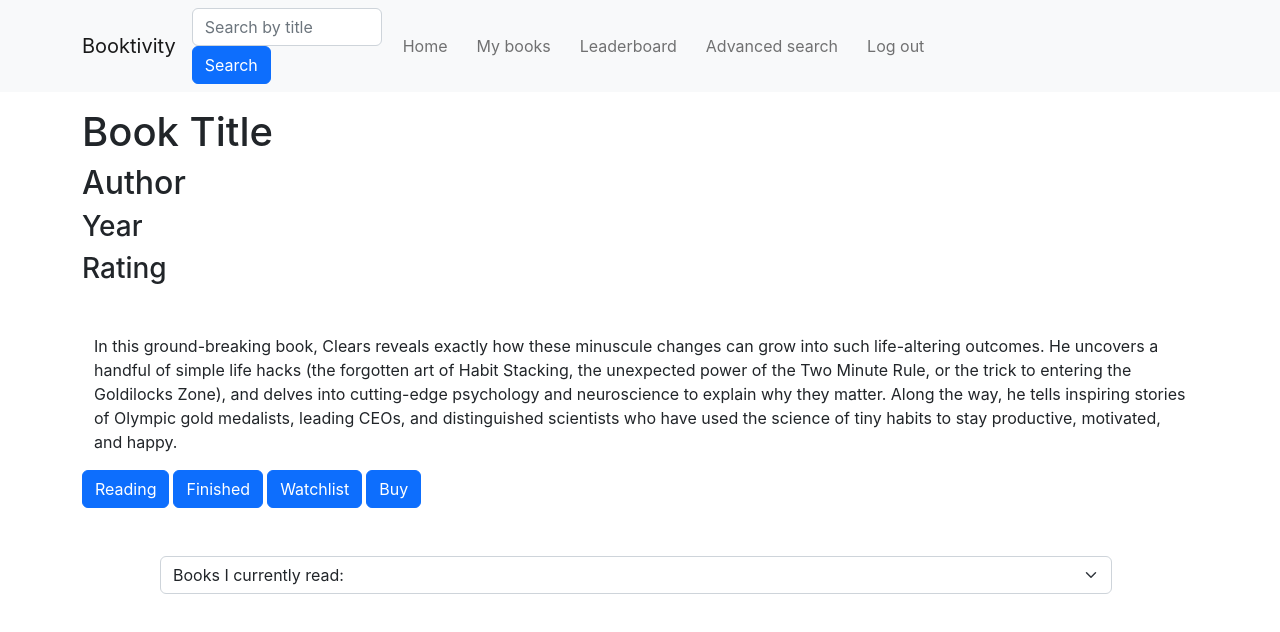
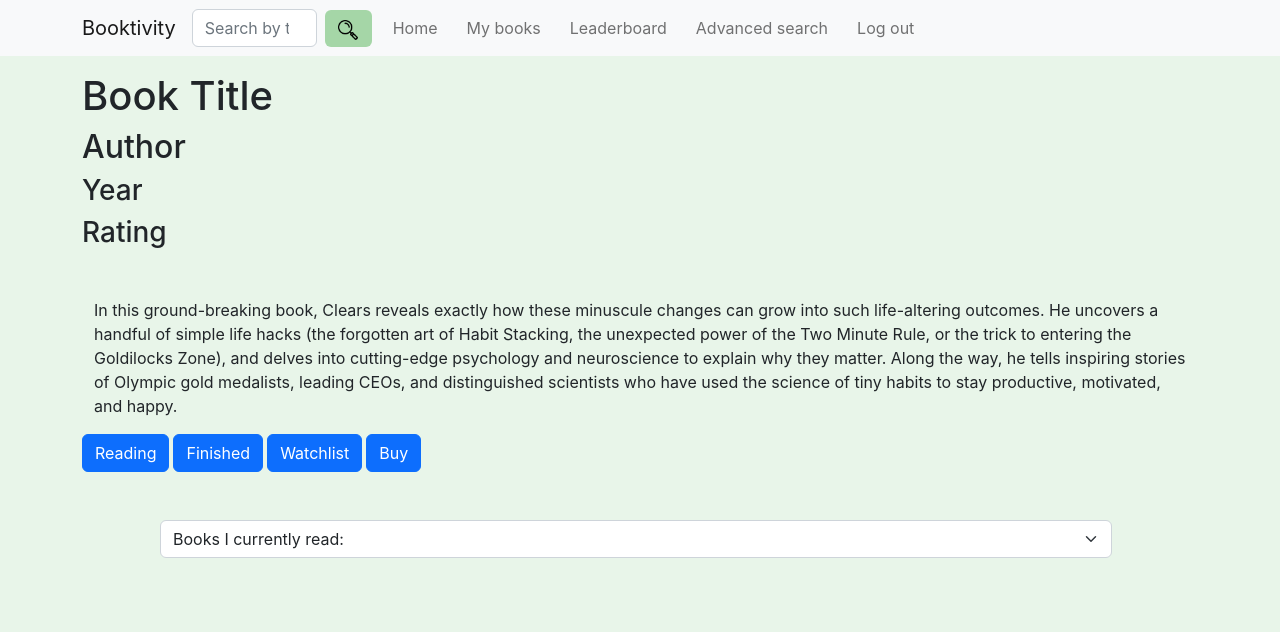
Before and after one commit to Finalcreature/Booktivity_fe, a React (Create React App) app: page / in a window 1280 px wide. Shown: the top 632 px of the page. Built offline with nearby package versions, Linux system fonts and the light colour scheme.

Commit message:
some colors

```diff
--- a/src/App.css
+++ b/src/App.css
@@ -8,6 +8,7 @@ body {
   height: 100%;
   margin: 0;
   padding: 0;
+  background-color: #E8F5E9 ;
 }
 
 .nav-bar-link {
@@ -19,5 +20,28 @@ body {
 }
 
 .search-container {
-  width: 190px;
+  display: flex;
 }
+
+.search-btn{
+  background-color: #A5D6A7;
+  border: none;
+  margin-top: 1px;
+}
+
+.input-search-container {
+  width: 180px;
+}
+
+.book-card-container {
+  padding: 0px;
+}
+
+.book-card {
+  box-shadow: 1px 2px 9px #BDBDBD;
+}
+
+.book-card-btn {
+  background-color: #27AE60;
+  border: none;
+}
--- a/src/components/BookCard.jsx
+++ b/src/components/BookCard.jsx
@@ -8,18 +8,18 @@ function BookCard ({ id, picture, title, author, year, rating, isbn }) {
 
   return (
     <div className="book-card-container">
-      <Card className="book-card" style={{ width: "14rem" }}>
-        <Card.Img className="book-card-picture" variant="top" src={picture} />
-        <Card.Body>
+      <Card className="book-card container p-0 my-5 " style={{ width: "18rem" }}>
+        <Card.Img className="book-card-picture " variant="top" src={picture}  />
+        <Card.Body style={{backgroundColor: '#A5D6A7'}}>
           <Card.Title className="book-title">{title}</Card.Title>
           <p className="book-author">Author: {author}</p>
-          <p className="book-author">Year of release: {year}</p>
-          <p className="book-author">Rating: {rating}</p>
-          <p className="book-author">ISBN: {isbn}</p>
+          {/* <p className="book-author">Year of release: {year}</p> */}
+          {/* <p className="book-author">Rating: {rating}</p> */}
+          {/* <p className="book-author">ISBN: {isbn}</p> */}
 
             <Button
               onClick={() => navigate("/book")}
-              variant="primary"
+              className="book-card-btn"
             >
               See more
             </Button>
--- a/src/components/NavBar.jsx
+++ b/src/components/NavBar.jsx
@@ -7,6 +7,7 @@ import { BookContext } from "../context/BookContext";
 import { useNavigate } from "react-router-dom";
 import Button from "react-bootstrap/Button";
 import Form from "react-bootstrap/Form";
+import lupa from "../images/lupa.png"
 
 function NavBar() {
   const { currentUser, setCurrentUser } = useContext(UserContext);
@@ -41,7 +42,8 @@ function NavBar() {
       <Navbar bg="light" expand="lg">
         <Container className="nav-bar-container">
           <Navbar.Brand href="#home">Booktivity</Navbar.Brand>
-          <Form className="search-container" onSubmit={handleSubmitSearch}>
+          <Form className="input-search-container" onSubmit={handleSubmitSearch}>
+            <div className="search-container">
                 <Form.Control
                   type="search"
                   placeholder="Search by title"
@@ -50,9 +52,16 @@ function NavBar() {
                   defaultValue={search}
                   onChange={(e) => setSearch(e.target.value)}
                 />
-                <Button type="submit">
-                  Search
+                <Button type="submit"
+                className="search-btn"
+                style={{height: '37px', width:'60px'}}>
+                <img
+                    className="search-picture"
+                    src={lupa}
+                    style={{height: '20px', color: 'white'}}
+                  ></img>
               </Button>
+              </div>
               </Form>
           <Navbar.Toggle aria-controls="basic-navbar-nav" />
           <Navbar.Collapse id="basic-navbar-nav">
--- a/src/components/SearchResults.jsx
+++ b/src/components/SearchResults.jsx
@@ -9,7 +9,7 @@ function SearchResult({ search }) {
           <BookCard
             id={book._id}
             key={book._id}
-            picture={book.picture}
+            picture={book.image}
             title={book.title}
             author={book.author}
             year={book.year}
```
Also changed, not shown: src/images/lupa.png (added).
